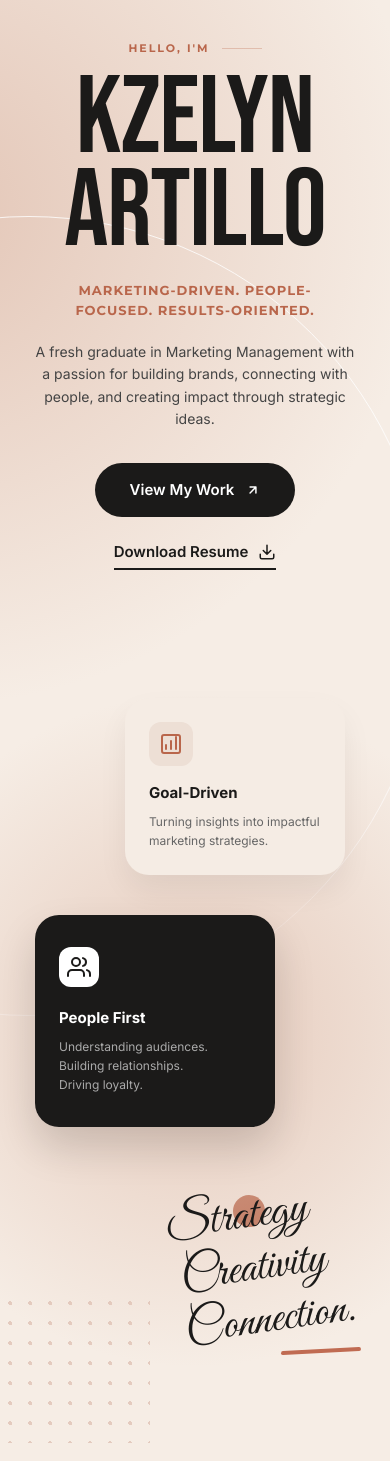
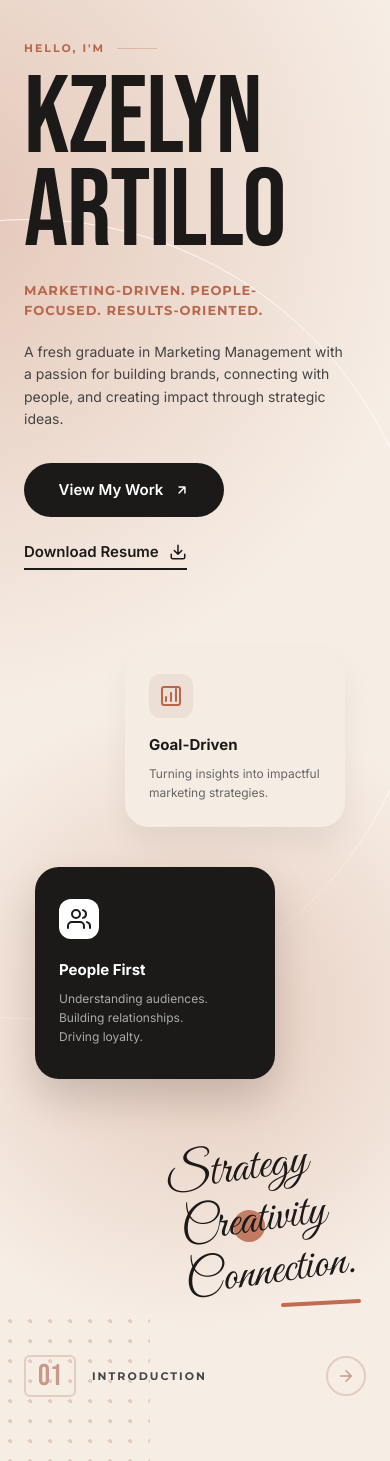
Before and after one commit to vardzz/kzelyn.me, a Next.js app: page / in a window 390 px wide. Built offline with nearby package versions, Linux system fonts and the light colour scheme.

Commit message:
feat: add responsive Hero component with introductory text and feature highlights

```diff
--- a/src/components/Hero.tsx
+++ b/src/components/Hero.tsx
@@ -1,10 +1,11 @@
 export function Hero() {
   return (
-    <section className="flex flex-col lg:flex-row flex-1 pt-10 lg:pt-5 pb-20 lg:pb-10 px-6 lg:px-20 z-10 relative overflow-hidden lg:overflow-visible">
+    <section className="flex flex-col flex-1 pt-10 lg:pt-5 pb-10 px-6 lg:px-20 z-10 relative overflow-hidden lg:overflow-visible">
 
+      <div className="flex flex-col lg:flex-row w-full flex-1">
         {/* Left Column (Text & Skills) */}
-      <div className="flex-1 flex flex-col justify-center items-center lg:items-start max-w-full lg:max-w-[650px] text-center lg:text-left z-20">
-        <div className="flex items-center justify-center lg:justify-start gap-3 lg:gap-5 font-montserrat text-[#B9664B] font-bold text-[11px] lg:text-[13px] tracking-[2px] mb-4 lg:mb-6">
+        <div className="flex-1 flex flex-col justify-center items-start max-w-full lg:max-w-[650px] text-left z-20">
+          <div className="flex items-center justify-start gap-3 lg:gap-5 font-montserrat text-[#B9664B] font-bold text-[11px] lg:text-[13px] tracking-[2px] mb-4 lg:mb-6">
             HELLO, I'M <div className="h-[1px] w-[40px] lg:w-[60px] bg-[#B9664B]/30"></div>
           </div>
 
@@ -20,7 +21,7 @@ export function Hero() {
             A fresh graduate in Marketing Management with a passion for building brands, connecting with people, and creating impact through strategic ideas.
           </p>
 
-        <div className="flex flex-col lg:flex-row items-center gap-6 lg:gap-10 mb-16 lg:mb-20 w-full lg:w-auto">
+          <div className="flex flex-col lg:flex-row items-start lg:items-center gap-6 lg:gap-10 mb-16 lg:mb-20 w-full lg:w-auto">
             <button className="bg-primary-dark text-white py-4 px-8 rounded-full font-inter font-semibold text-[15px] flex items-center justify-center gap-3 cursor-pointer border-none transition-all hover:-translate-y-0.5 hover:bg-[#333] w-[200px] lg:w-auto">
               View My Work
               <svg width="14" height="14" viewBox="0 0 24 24" fill="none" stroke="currentColor" strokeWidth="2.5" strokeLinecap="round" strokeLinejoin="round">
@@ -38,10 +39,10 @@ export function Hero() {
         </div>
 
         {/* Right Column (Visuals & Floating Cards) */}
-      <div className="w-full lg:flex-1 relative mt-16 lg:mt-0 flex flex-col items-center lg:block min-h-[500px] lg:min-h-0">
+        <div className="w-full lg:flex-1 relative mt-4 lg:mt-0 flex flex-col items-center lg:block min-h-[500px] lg:min-h-0">
 
-        {/* Mobile Background Gradient Overlay (optional to enhance the circle) */}
-        <div className="absolute inset-0 bg-[radial-gradient(circle_at_center,#E1C1B1_0%,rgba(246,237,229,0)_60%)] -z-10 lg:hidden opacity-80 rounded-full scale-150"></div>
+          {/* Mobile Background Gradient Overlay */}
+          <div className="absolute inset-0 bg-[radial-gradient(circle_at_center,#E1C1B1_0%,rgba(246,237,229,0)_60%)] -z-10 lg:hidden opacity-80 rounded-full scale-150 top-[10%]"></div>
 
           <div className="relative lg:absolute lg:top-[15%] lg:left-[15%] bg-surface p-[24px] lg:p-[30px] rounded-[24px] w-[220px] lg:w-[250px] shadow-[0_15px_30px_rgba(0,0,0,0.06)] z-10 translate-x-[40px] lg:translate-x-0 mb-10 lg:mb-0 text-left">
             <div className="bg-[#EDDFD5] w-[44px] h-[44px] rounded-xl flex items-center justify-center mb-4 text-[#B9664B]">
@@ -81,6 +82,21 @@ export function Hero() {
           </div>
 
         </div>
+      </div>
+
+      {/* Mobile Footer Marker */}
+      <div className="lg:hidden flex items-center justify-between mt-10 w-full text-primary-dark pb-6">
+        <div className="flex items-center gap-4">
+          <div className="border-2 border-[#C99886]/40 text-[#C99886] rounded-md px-3 py-1 font-bebas text-3xl leading-none">01</div>
+          <span className="font-montserrat font-bold text-[11px] tracking-[2px] text-[#444]">INTRODUCTION</span>
+        </div>
+        <button className="border-2 border-[#C99886]/40 text-[#C99886] rounded-full w-10 h-10 flex items-center justify-center hover:opacity-70 transition-opacity">
+          <svg width="18" height="18" viewBox="0 0 24 24" fill="none" stroke="currentColor" strokeWidth="2" strokeLinecap="round" strokeLinejoin="round">
+            <path d="M5 12h14M12 5l7 7-7 7"/>
+          </svg>
+        </button>
+      </div>
+
     </section>
   );
 }
```
Lines whose indentation alone changed are shown as unchanged.
